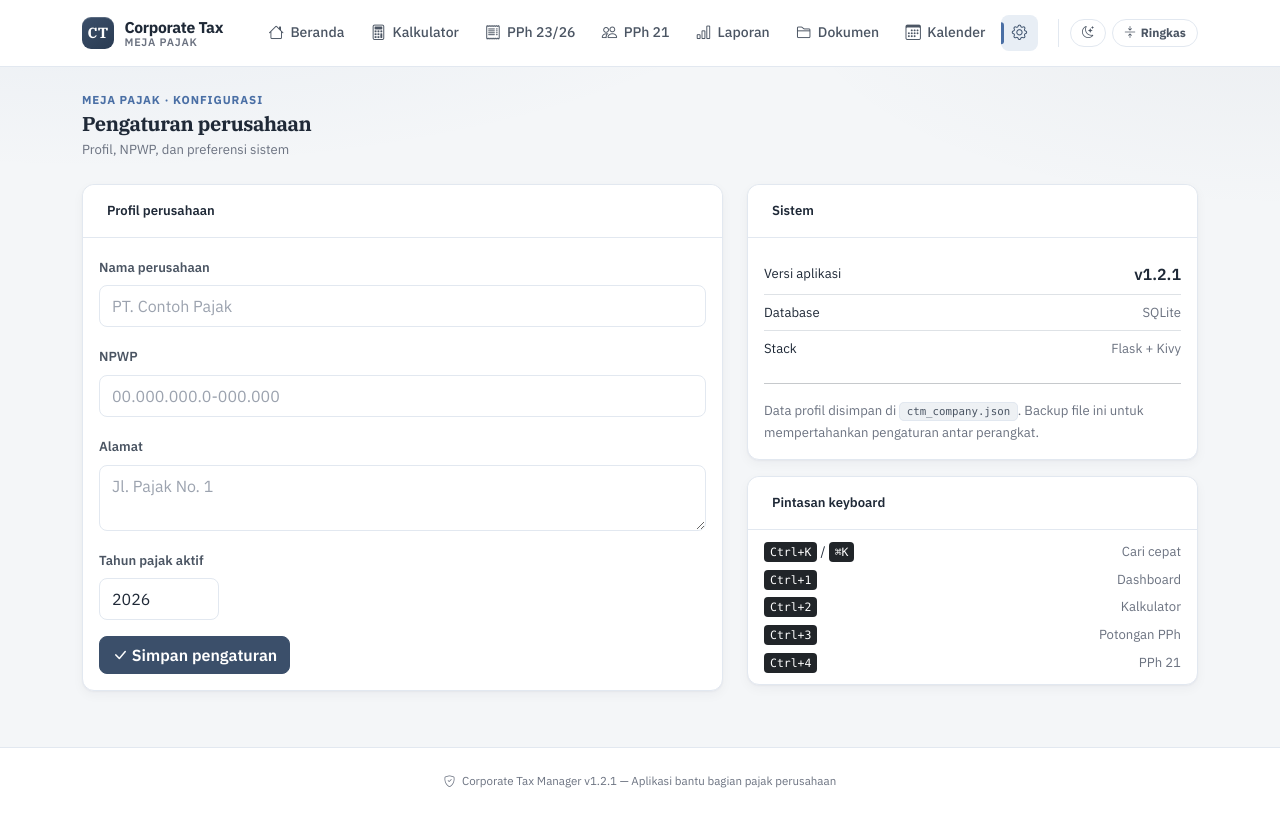
After one commit to neofidao-spec/corporate-tax-manager, a Flask app: page /settings in a window 1280 px wide. The commit adds this page. Run offline with Flask 3, Linux system fonts and the light colour scheme; data that the repository does not hold is empty.

Commit message:
feat: S5 pro features — settings, keyboard shortcuts, calendar colors
Settings page (/settings):
  - Company profile form (name, NPWP, address, tax year)
  - System info card (version, DB, stack)
  - Keyboard shortcuts reference card
  - Persistence in ctm_company.json (shared Flask+Kivy)

Keyboard shortcuts (global):
  - Ctrl+K: quick page search (14 aliases: beranda, kalkulator, ppn, ...)
  - Ctrl+1..6: direct nav to major pages
  - MetaKey support (⌘ on macOS)

Calendar color coding:
  - Deadline badges: danger (overdue), warning (upcoming), success (completed)
  - Supports dict format from DB: {day: {title, status}}
  - Falls back to legacy string format gracefully

Infrastructure:
  - New data/company_profile.py module for company settings persistence
  - Shared by Flask web_app.py routes
  - Nav link: gear icon in navbar

```diff
--- /dev/null
+++ b/data/company_profile.py
@@ -0,0 +1,56 @@
+"""
+Company profile persistence — shared by Flask web + Kivy Android.
+Stores company identity, preferences, NPWP, currency settings.
+"""
+from __future__ import annotations
+
+import json
+import os
+from typing import Any, Dict, Optional
+
+_PROFILE_FILENAME = 'ctm_company.json'
+
+DEFAULT: Dict[str, Any] = {
+    'company_name': '',
+    'npwp': '',
+    'address': '',
+    'currency': 'IDR',
+    'tax_year': 2026,
+    'theme': 'light',
+    'compact': False,
+}
+
+
+def profile_path(user_data_dir: Optional[str] = None,
+                 fallback_dir: Optional[str] = None) -> str:
+    base = user_data_dir or fallback_dir or os.getcwd()
+    return os.path.join(base, _PROFILE_FILENAME)
+
+
+def load_profile(path: Optional[str] = None, **kwargs) -> Dict[str, Any]:
+    target = path or profile_path(**kwargs)
+    try:
+        if os.path.exists(target):
+            with open(target, 'r', encoding='utf-8') as f:
+                data = json.load(f)
+                if isinstance(data, dict):
+                    merged = dict(DEFAULT)
+                    merged.update(data)
+                    return merged
+    except Exception:
+        pass
+    return dict(DEFAULT)
+
+
+def save_profile(profile: Dict[str, Any], path: Optional[str] = None,
+                 **kwargs) -> bool:
+    target = path or profile_path(**kwargs)
+    try:
+        parent = os.path.dirname(target)
+        if parent:
+            os.makedirs(parent, exist_ok=True)
+        with open(target, 'w', encoding='utf-8') as f:
+            json.dump(profile, f, ensure_ascii=False, indent=2)
+        return True
+    except Exception:
+        return False
--- a/templates/base.html
+++ b/templates/base.html
@@ -1849,6 +1849,13 @@
                             <i class="bi bi-calendar3" aria-hidden="true"></i> Kalender
                         </a>
                     </li>
+                    <li class="nav-item">
+                        <a class="nav-link {% if request.path.startswith('/settings') %}active{% endif %}"
+                           href="/settings"
+                           {% if request.path.startswith('/settings') %}aria-current="page"{% endif %}>
+                            <i class="bi bi-gear" aria-hidden="true"></i>
+                        </a>
+                    </li>
                     <li class="nav-item ms-lg-2">
                         <div class="nav-tools">
                             <button type="button" id="darkModeToggle" class="density-toggle"
@@ -2069,6 +2076,39 @@
             flash.remove();
         }
     })();
+
+    /* ── Keyboard shortcuts ── */
+    document.addEventListener('keydown', function (e) {
+        var mod = e.ctrlKey || e.metaKey;
+        if (mod && e.key === 'k') {
+            e.preventDefault();
+            var q = prompt('Cari halaman…\\n(calculator, PPh 23/26, PPh 21, laporan, dokumen, kalender, settings)');
+            if (q) {
+                var pages = {
+                    'beranda': '/', 'dashboard': '/',
+                    'calculator': '/calculator', 'kalkulator': '/calculator',
+                    'pph23': '/withholding', 'pph26': '/withholding', 'potongan': '/withholding',
+                    'pph21': '/pph21', 'payroll': '/pph21',
+                    'laporan': '/reports/period', 'report': '/reports/period',
+                    'dokumen': '/documents', 'documents': '/documents',
+                    'kalender': '/calendar', 'calendar': '/calendar',
+                    'settings': '/settings', 'pengaturan': '/settings',
+                };
+                var key = q.toLowerCase().trim();
+                if (pages[key]) {
+                    window.location.href = pages[key];
+                } else {
+                    window.CTM.toast('Halaman "' + q + '" tidak ditemukan', 'warning');
+                }
+            }
+        }
+        if (mod && e.key === '1') { e.preventDefault(); window.location.href = '/'; }
+        if (mod && e.key === '2') { e.preventDefault(); window.location.href = '/calculator'; }
+        if (mod && e.key === '3') { e.preventDefault(); window.location.href = '/withholding'; }
+        if (mod && e.key === '4') { e.preventDefault(); window.location.href = '/pph21'; }
+        if (mod && e.key === '5') { e.preventDefault(); window.location.href = '/reports/period'; }
+        if (mod && e.key === '6') { e.preventDefault(); window.location.href = '/documents'; }
+    });
     </script>
     {% block extra_js %}{% endblock %}
 </body>
--- /dev/null
+++ b/templates/settings.html
@@ -0,0 +1,96 @@
+{% extends "base.html" %}
+{% block title %}Corporate Tax Manager — Pengaturan{% endblock %}
+{% block content %}
+<div class="page-header">
+    <div class="eyebrow">Meja Pajak · Konfigurasi</div>
+    <h2>Pengaturan perusahaan</h2>
+    <div class="subtitle">Profil, NPWP, dan preferensi sistem</div>
+</div>
+
+<div class="row g-4">
+    <div class="col-lg-7">
+        <form method="POST" class="card">
+            <div class="card-header">Profil perusahaan</div>
+            <div class="card-body">
+                <div class="mb-3">
+                    <label class="form-label" for="companyName">Nama perusahaan</label>
+                    <input type="text" id="companyName" name="company_name"
+                           class="form-control" placeholder="PT. Contoh Pajak"
+                           value="{{ profile.company_name or '' }}">
+                </div>
+                <div class="mb-3">
+                    <label class="form-label" for="npwp">NPWP</label>
+                    <input type="text" id="npwp" name="npwp"
+                           class="form-control" placeholder="00.000.000.0-000.000"
+                           value="{{ profile.npwp or '' }}">
+                </div>
+                <div class="mb-3">
+                    <label class="form-label" for="address">Alamat</label>
+                    <textarea id="address" name="address" class="form-control" rows="2"
+                              placeholder="Jl. Pajak No. 1">{{ profile.address or '' }}</textarea>
+                </div>
+                <div class="mb-3">
+                    <label class="form-label" for="taxYear">Tahun pajak aktif</label>
+                    <input type="number" id="taxYear" name="tax_year"
+                           class="form-control" style="width: 120px;"
+                           value="{{ profile.tax_year or 2026 }}" min="2000" max="2100">
+                </div>
+                <button type="submit" class="btn btn-copper">
+                    <i class="bi bi-check-lg" aria-hidden="true"></i> Simpan pengaturan
+                </button>
+            </div>
+        </form>
+    </div>
+
+    <div class="col-lg-5">
+        <div class="card">
+            <div class="card-header">Sistem</div>
+            <div class="card-body">
+                <div class="d-flex justify-content-between align-items-center py-2 border-bottom">
+                    <span class="text-small">Versi aplikasi</span>
+                    <span class="fw-semibold">v1.2.1</span>
+                </div>
+                <div class="d-flex justify-content-between align-items-center py-2 border-bottom">
+                    <span class="text-small">Database</span>
+                    <span class="text-muted" style="font-size: 0.82rem;">SQLite</span>
+                </div>
+                <div class="d-flex justify-content-between align-items-center py-2">
+                    <span class="text-small">Stack</span>
+                    <span class="text-muted" style="font-size: 0.82rem;">Flask + Kivy</span>
+                </div>
+                <hr>
+                <p class="text-muted text-small mb-0">
+                    Data profil disimpan di <code>ctm_company.json</code>.
+                    Backup file ini untuk mempertahankan pengaturan antar perangkat.
+                </p>
+            </div>
+        </div>
+
+        <div class="card mt-3">
+            <div class="card-header">Pintasan keyboard</div>
+            <div class="card-body py-2">
+                <div class="d-flex justify-content-between align-items-center py-1">
+                    <span class="text-small"><kbd>Ctrl+K</kbd> / <kbd>⌘K</kbd></span>
+                    <span class="text-muted" style="font-size: 0.82rem;">Cari cepat</span>
+                </div>
+                <div class="d-flex justify-content-between align-items-center py-1">
+                    <span class="text-small"><kbd>Ctrl+1</kbd></span>
+                    <span class="text-muted" style="font-size: 0.82rem;">Dashboard</span>
+                </div>
+                <div class="d-flex justify-content-between align-items-center py-1">
+                    <span class="text-small"><kbd>Ctrl+2</kbd></span>
+                    <span class="text-muted" style="font-size: 0.82rem;">Kalkulator</span>
+                </div>
+                <div class="d-flex justify-content-between align-items-center py-1">
+                    <span class="text-small"><kbd>Ctrl+3</kbd></span>
+                    <span class="text-muted" style="font-size: 0.82rem;">Potongan PPh</span>
+                </div>
+                <div class="d-flex justify-content-between align-items-center py-1">
+                    <span class="text-small"><kbd>Ctrl+4</kbd></span>
+                    <span class="text-muted" style="font-size: 0.82rem;">PPh 21</span>
+                </div>
+            </div>
+        </div>
+    </div>
+</div>
+{% endblock %}
--- a/web_app.py
+++ b/web_app.py
@@ -18,6 +18,7 @@ sys.path.insert(0, os.path.dirname(__file__))
 
 from data.tax_calculator import TaxCalculator
 from data.tax_db import TaxDB
+from data.company_profile import load_profile, save_profile
 
 calc = TaxCalculator()
 
@@ -881,6 +882,26 @@ def create_app(testing=False):
         return redirect(url_for('calendar_view', year=y, month=m))
 
     # ══════════════════════════════════════════════════
+    # ROUTES: Settings
+    # ══════════════════════════════════════════════════
+
+    @app.route('/settings', methods=['GET', 'POST'])
+    def settings():
+        profile = load_profile(fallback_dir=os.path.dirname(__file__))
+        if request.method == 'POST':
+            profile['company_name'] = request.form.get('company_name', '').strip()
+            profile['npwp'] = request.form.get('npwp', '').strip()
+            profile['address'] = request.form.get('address', '').strip()
+            try:
+                profile['tax_year'] = int(request.form.get('tax_year', 2026))
+            except (TypeError, ValueError):
+                pass
+            save_profile(profile, fallback_dir=os.path.dirname(__file__))
+            flash('Pengaturan tersimpan', 'success')
+            return redirect(url_for('settings'))
+        return render_template('settings.html', profile=profile)
+
+    # ══════════════════════════════════════════════════
     # ROUTES: API (JSON)
     # ══════════════════════════════════════════════════
 
```
Also changed, not shown: templates/calendar.html (+8 -2 lines).
